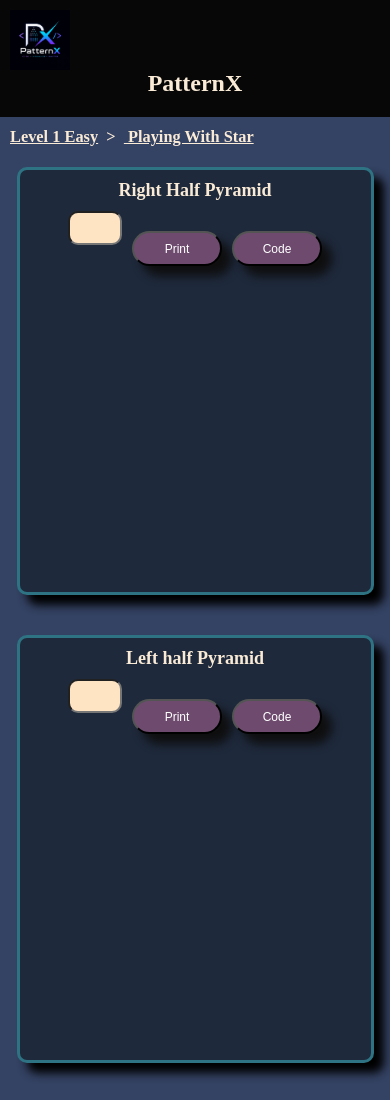
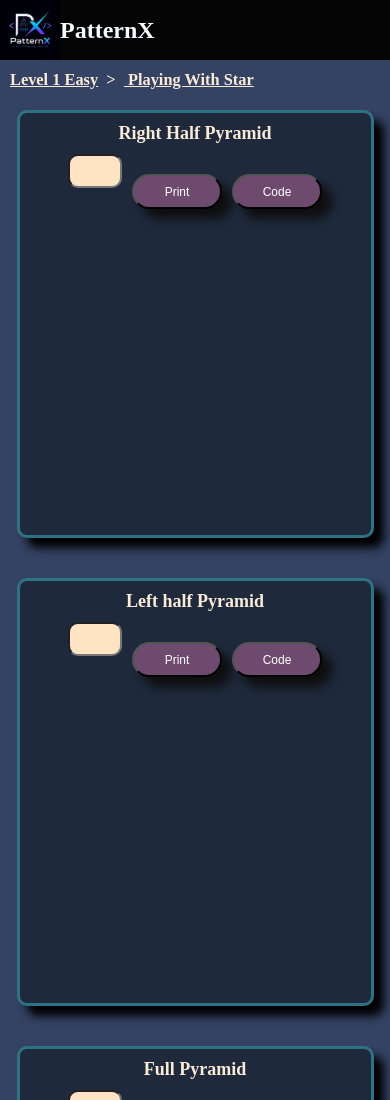
Before and after one commit to sumitvadhvana08/PatternX, a plain HTML site: page EasyStar.html in a window 390 px wide. Shown: the top 1100 px of the page. Drawn offline with Linux system fonts and the light colour scheme.

Commit message:
Change CSS

```diff
--- a/style.css
+++ b/style.css
@@ -112,14 +112,17 @@
 @media (max-width: 768px) {
 
     .navbar{
-        flex-direction: column;
-        padding: 10px;
-    }
-
-    .navbar h1{
-        justify-content: center;
-        margin-bottom: 10px;
-    }
+            display: flex;
+            width: 100vw;
+            text-align: center;
+            background-color: rgb(5, 5, 5);
+            color: #F8FAFC;
+        }
+        .navbar h1{
+            display: flex;
+            align-items: center;
+            text-align: center;
+        }
 
     .link{
         margin-left: 10px;
```
